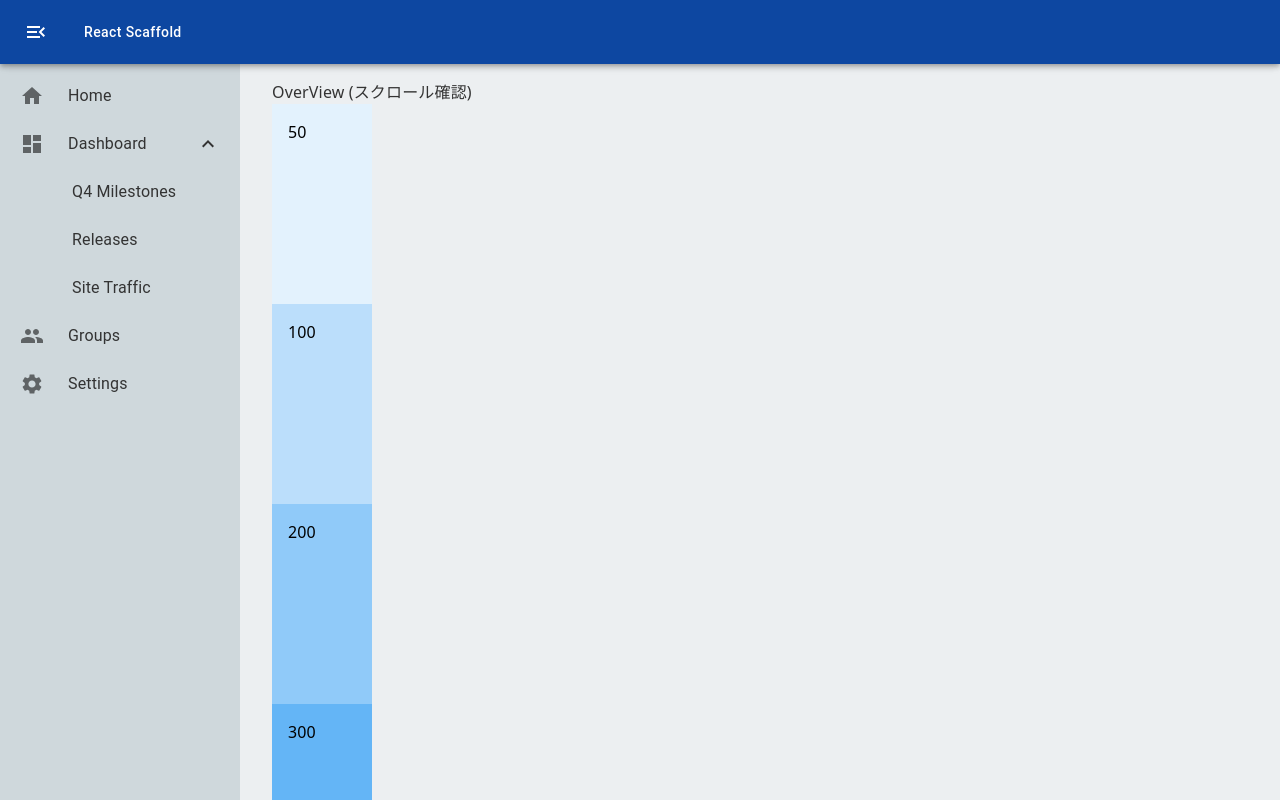
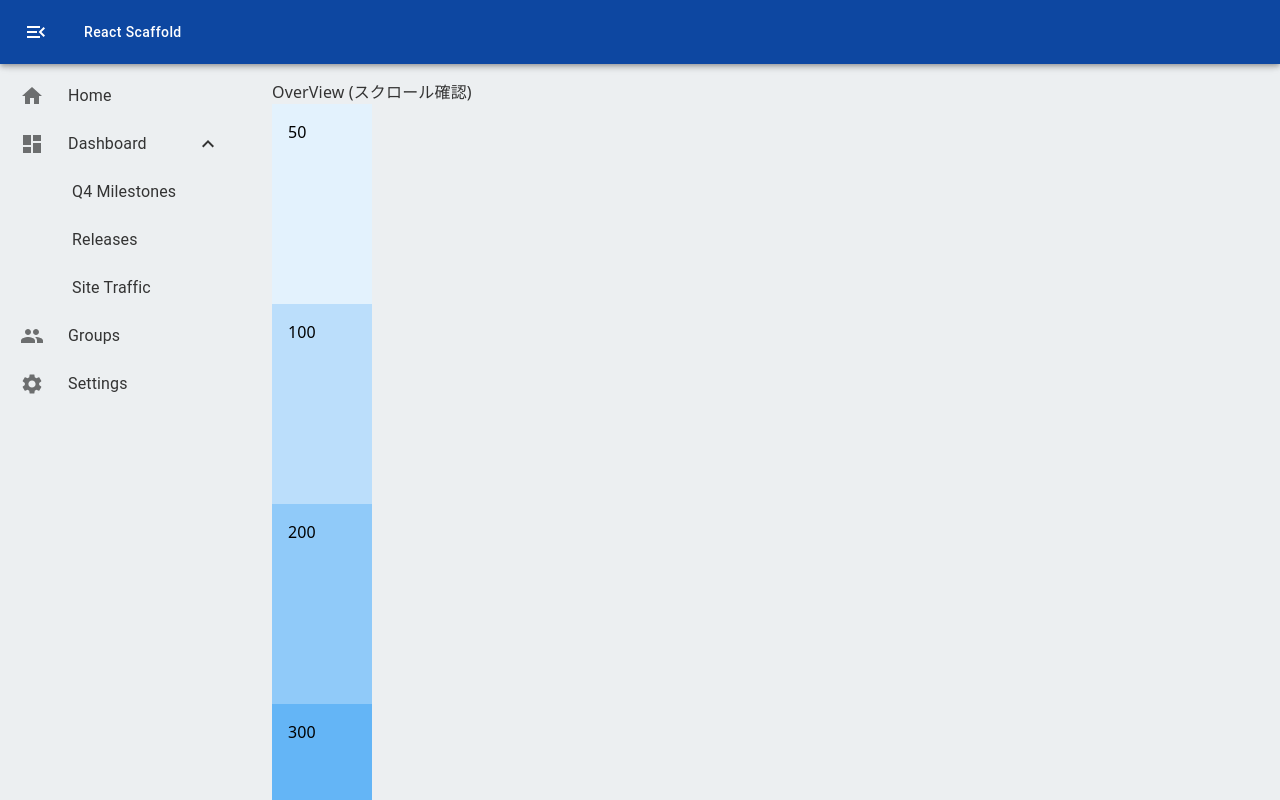
Before and after one commit to kosukekashiwa/react-scaffold, a React app: page /ui in a window 1280 px wide. Built offline with nearby package versions, Linux system fonts and the light colour scheme; the HTML template or start-up script is replaced by a standard one.

Commit message:
navi buttons

```diff
--- a/src/App.tsx
+++ b/src/App.tsx
@@ -1,28 +1,18 @@
 import React, { useCallback, useState } from 'react';
 import { BrowserRouter, Navigate, Outlet, Route, Routes, useNavigate } from 'react-router-dom';
-import {
-  AppBar,
-  Box,
-  Button,
-  Collapse,
-  IconButton,
-  List,
-  ListItemButton,
-  ListItemIcon,
-  ListItemText,
-  Stack,
-  Toolbar,
-} from '@mui/material';
+import { AppBar, Box, Button, IconButton, List, Stack, Toolbar } from '@mui/material';
 import MenuIcon from '@mui/icons-material/Menu';
 import MenuOpenIcon from '@mui/icons-material/MenuOpen';
 import HomeIcon from '@mui/icons-material/Home';
 import DashboardIcon from '@mui/icons-material/Dashboard';
 import GroupIcon from '@mui/icons-material/Group';
 import SettingsIcon from '@mui/icons-material/Settings';
-import ExpandLess from '@mui/icons-material/ExpandLess';
-import ExpandMore from '@mui/icons-material/ExpandMore';
-import { blue, blueGrey } from '@mui/material/colors';
+import { blue } from '@mui/material/colors';
 import { FLEXIBLE_MAX_WIDTH, FLEXIBLE_MIN_WIDTH } from './views/theme';
+import NaviMenuButton from './views/atoms/buttons/NaviMenuButton';
+import NestedNaviMenuButton, {
+  NestedNaviMenuButtonProps,
+} from './views/atoms/buttons/NestedNaviMenuButton';
 
 const NAVIGATION_WIDTH = 240;
 
@@ -106,8 +96,8 @@ const AppLayout: React.VFC = () => {
         />
         <Box flexGrow={1} sx={{ overflowY: 'auto' }}>
           <Box
-            minWidth={`calc(${FLEXIBLE_MIN_WIDTH} - ${naviOpen ? NAVIGATION_WIDTH : 0})px`}
-            maxWidth={`calc(${FLEXIBLE_MAX_WIDTH} - ${naviOpen ? NAVIGATION_WIDTH : 0})px`}
+            minWidth={`calc(${FLEXIBLE_MIN_WIDTH}px - ${naviOpen ? NAVIGATION_WIDTH : 0}px)`}
+            maxWidth={`calc(${FLEXIBLE_MAX_WIDTH}px - ${naviOpen ? NAVIGATION_WIDTH : 0}px)`}
             margin="auto"
             px="32px"
             py="16px"
@@ -188,106 +178,31 @@ const AppNavigationDrawer: React.VFC<AppNavigationDrawerProps> = ({
   onGroupsIconClick,
   onSettingsIconClick,
 }) => {
-  const [dashboardMenuOpen, setDashboardMenuOpen] = React.useState(true);
-
-  const handleClick = () => {
-    setDashboardMenuOpen(!dashboardMenuOpen);
-  };
+  const dashboardMenuItems: NestedNaviMenuButtonProps['items'] = [
+    { label: 'Q4 Milestones', onClick: onQ4MilestonesClick },
+    { label: 'Releases', onClick: onReleasesClick },
+    { label: 'Site Traffic', onClick: onSiteTrafficClick },
+  ];
 
   return (
     <Box
       width={naviOpen ? `${NAVIGATION_WIDTH}px` : '0px'}
-      // width={naviOpen ? `${NAVIGATION_WIDTH}px` : '64px'}
       sx={{
-        background: blueGrey[100],
         overflowY: 'auto',
         transition: 'width 0.2s ease',
       }}
     >
       <List>
-        <NaviMenuButton
-          open={naviOpen}
-          icon={<HomeIcon />}
-          label="Home"
-          onClick={onHomeIconClick}
+        <NaviMenuButton icon={<HomeIcon />} label="Home" onClick={onHomeIconClick} />
+        <NestedNaviMenuButton
+          icon={<DashboardIcon />}
+          label="Dashboard"
+          items={dashboardMenuItems}
         />
-        <ListItemButton
-          onClick={handleClick}
-          sx={{
-            minHeight: 48,
-            justifyContent: naviOpen ? 'initial' : 'center',
-            px: 2.5,
-          }}
-        >
-          <ListItemIcon
-            sx={{
-              minWidth: 0,
-              mr: naviOpen ? 3 : 'auto',
-              justifyContent: 'center',
-            }}
-          >
-            <DashboardIcon />
-          </ListItemIcon>
-          <ListItemText primary="Dashboard" sx={{ opacity: naviOpen ? 1 : 0 }} />
-          {naviOpen && <>{dashboardMenuOpen ? <ExpandLess /> : <ExpandMore />}</>}
-        </ListItemButton>
-        <Collapse in={dashboardMenuOpen} timeout="auto" unmountOnExit>
-          <List component="div" disablePadding>
-            <ListItemButton sx={{ pl: 9, whiteSpace: 'nowrap' }} onClick={onQ4MilestonesClick}>
-              <ListItemText primary="Q4 Milestones" sx={{ opacity: naviOpen ? 1 : 0 }} />
-            </ListItemButton>
-            <ListItemButton sx={{ pl: 9 }} onClick={onReleasesClick}>
-              <ListItemText primary="Releases" sx={{ opacity: naviOpen ? 1 : 0 }} />
-            </ListItemButton>
-            <ListItemButton sx={{ pl: 9, whiteSpace: 'nowrap' }} onClick={onSiteTrafficClick}>
-              <ListItemText primary="Site Traffic" sx={{ opacity: naviOpen ? 1 : 0 }} />
-            </ListItemButton>
-          </List>
-        </Collapse>
-        <NaviMenuButton
-          open={naviOpen}
-          icon={<GroupIcon />}
-          label="Groups"
-          onClick={onGroupsIconClick}
-        />
-        <NaviMenuButton
-          open={naviOpen}
-          icon={<SettingsIcon />}
-          label="Settings"
-          onClick={onSettingsIconClick}
-        />
+        <NaviMenuButton icon={<GroupIcon />} label="Groups" onClick={onGroupsIconClick} />
+        <NaviMenuButton icon={<SettingsIcon />} label="Settings" onClick={onSettingsIconClick} />
       </List>
     </Box>
-  );
-};
-
-export type NaviMenuButtonProps = {
-  open: boolean;
-  icon: React.ReactNode;
-  label: string;
-  onClick: () => void;
-};
-const NaviMenuButton: React.VFC<NaviMenuButtonProps> = ({ open, icon, label, onClick }) => {
-  return (
-    <ListItemButton
-      onClick={onClick}
-      sx={{
-        minHeight: 48,
-        justifyContent: open ? 'initial' : 'center',
-        px: 2.5,
-      }}
-    >
-      <ListItemIcon
-        sx={{
-          minWidth: 0,
-          mr: open ? 3 : 'auto',
-          justifyContent: 'center',
-        }}
-      >
-        {icon}
-      </ListItemIcon>
-      <ListItemText primary={label} sx={{ opacity: open ? 1 : 0 }} />
-    </ListItemButton>
   );
 };
 
--- /dev/null
+++ b/src/views/atoms/buttons/BaseNaviMenuButton.tsx
@@ -0,0 +1,33 @@
+import React from 'react';
+import { ListItemButton, ListItemIcon } from '@mui/material';
+
+export type BaseNaviMenuButtonProps = {
+  icon: React.ReactNode;
+  onClick: () => void;
+  children: React.ReactNode;
+};
+const BaseNaviMenuButton: React.VFC<BaseNaviMenuButtonProps> = ({ icon, onClick, children }) => {
+  return (
+    <ListItemButton
+      onClick={onClick}
+      sx={{
+        minHeight: 48,
+        justifyContent: 'initial',
+        px: 2.5,
+      }}
+    >
+      <ListItemIcon
+        sx={{
+          minWidth: 0,
+          mr: 3,
+          justifyContent: 'center',
+        }}
+      >
+        {icon}
+      </ListItemIcon>
+      {children}
+    </ListItemButton>
+  );
+};
+
+export default BaseNaviMenuButton;
--- /dev/null
+++ b/src/views/atoms/buttons/NaviMenuButton.tsx
@@ -0,0 +1,17 @@
+import React from 'react';
+import { ListItemText } from '@mui/material';
+import BaseNaviMenuButton, { BaseNaviMenuButtonProps } from './BaseNaviMenuButton';
+
+export type NaviMenuButtonProps = Pick<BaseNaviMenuButtonProps, 'icon' | 'onClick'> & {
+  label: string;
+};
+
+const NaviMenuButton: React.VFC<NaviMenuButtonProps> = ({ icon, label, onClick }) => {
+  return (
+    <BaseNaviMenuButton onClick={onClick} icon={icon}>
+      <ListItemText primary={label} sx={{ whiteSpace: 'nowrap' }} />
+    </BaseNaviMenuButton>
+  );
+};
+
+export default NaviMenuButton;
--- /dev/null
+++ b/src/views/atoms/buttons/NestedNaviMenuButton.tsx
@@ -0,0 +1,38 @@
+import React, { useCallback, useState } from 'react';
+import { Collapse, List, ListItemButton, ListItemText } from '@mui/material';
+import ExpandLess from '@mui/icons-material/ExpandLess';
+import ExpandMore from '@mui/icons-material/ExpandMore';
+import BaseNaviMenuButton, { BaseNaviMenuButtonProps } from './BaseNaviMenuButton';
+
+export type NestedNaviMenuButtonProps = Pick<BaseNaviMenuButtonProps, 'icon'> & {
+  label: string;
+  items: { label: string; onClick: () => void }[];
+};
+
+const NestedNaviMenuButton: React.VFC<NestedNaviMenuButtonProps> = ({ icon, label, items }) => {
+  const [open, setOpen] = useState<boolean>(true);
+
+  const handleClick = useCallback((): void => {
+    setOpen((prevState) => !prevState);
+  }, []);
+
+  return (
+    <>
+      <BaseNaviMenuButton onClick={handleClick} icon={icon}>
+        <ListItemText primary={label} />
+        {open ? <ExpandLess /> : <ExpandMore />}
+      </BaseNaviMenuButton>
+      <Collapse in={open} timeout="auto" unmountOnExit>
+        <List component="div" disablePadding>
+          {items.map((item) => (
+            <ListItemButton key={item.label} sx={{ pl: 9 }} onClick={item.onClick}>
+              <ListItemText primary={item.label} sx={{ whiteSpace: 'nowrap' }} />
+            </ListItemButton>
+          ))}
+        </List>
+      </Collapse>
+    </>
+  );
+};
+
+export default NestedNaviMenuButton;
```
